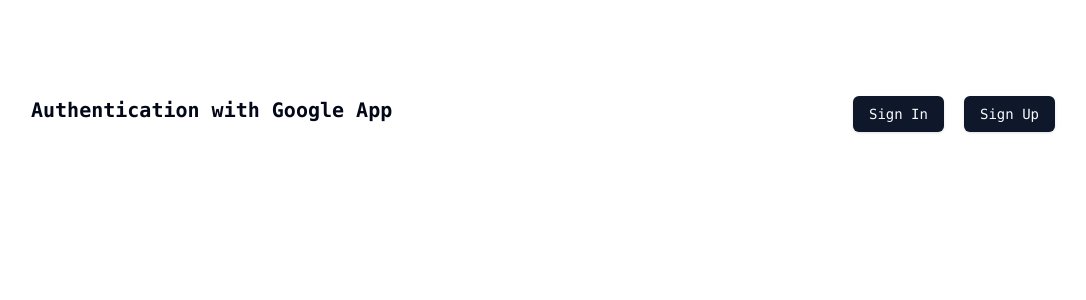
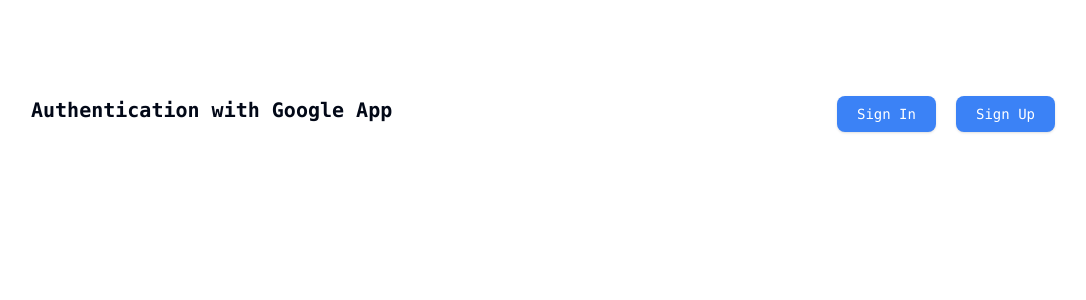
Before and after one commit to hadissulejmani/nextjs-auth, a Next.js app: page / in a window 1280 px wide. Shown: the top 300 px of the page, without its empty margins (97-1183 px from the left). Built offline with nearby package versions, Linux system fonts and the light colour scheme.

Commit message:
button style customized

```diff
--- a/app/components/button-as-child.tsx
+++ b/app/components/button-as-child.tsx
@@ -8,7 +8,7 @@
 
 export function ButtonAsChild({ path = "/sign-in", value = "Login" }: ButtonAsChildProps) {
   return (
-    <Button asChild>
+    <Button asChild className={`bg-blue-500 text-white hover:bg-blue-600 focus:ring-4 focus:ring-blue-300 font-medium rounded-lg text-sm px-5 py-2.5 text-center w-full`}>
       <Link href={path}>{value}</Link>
     </Button>
   )
```
